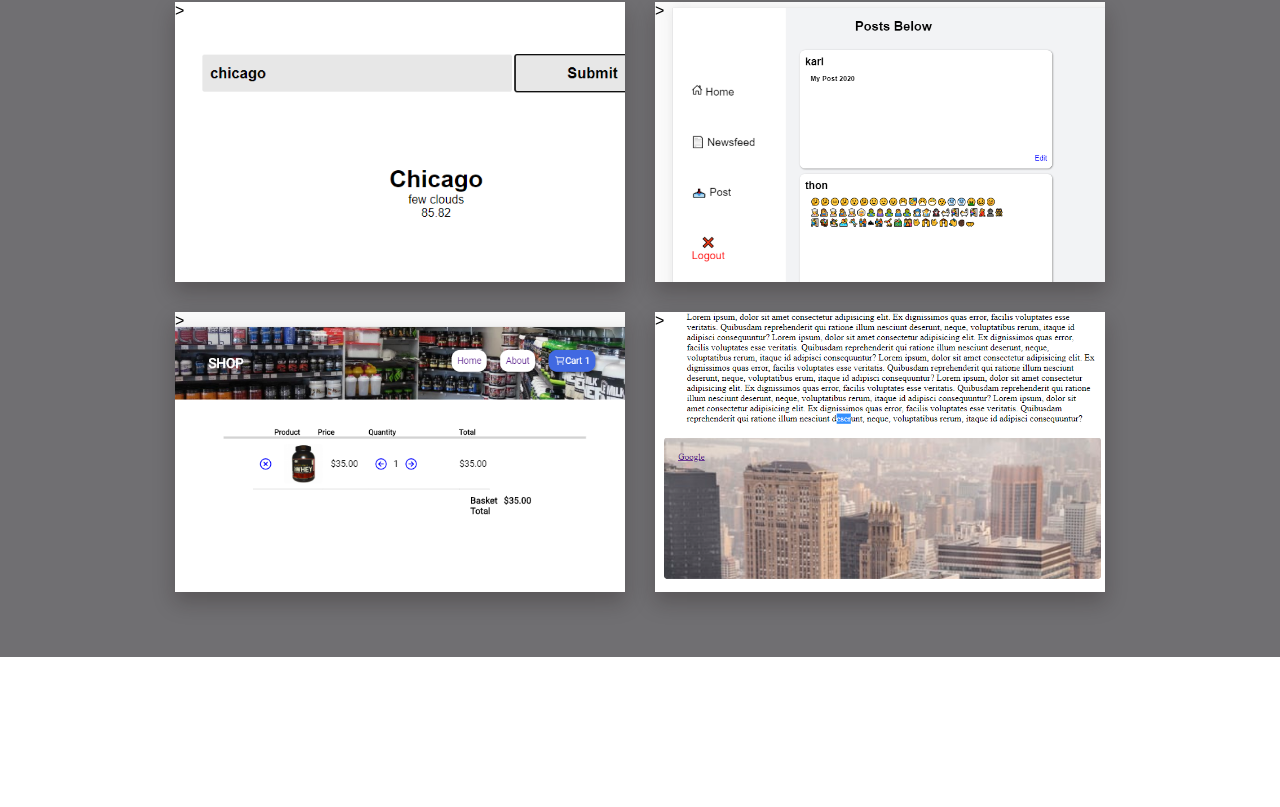
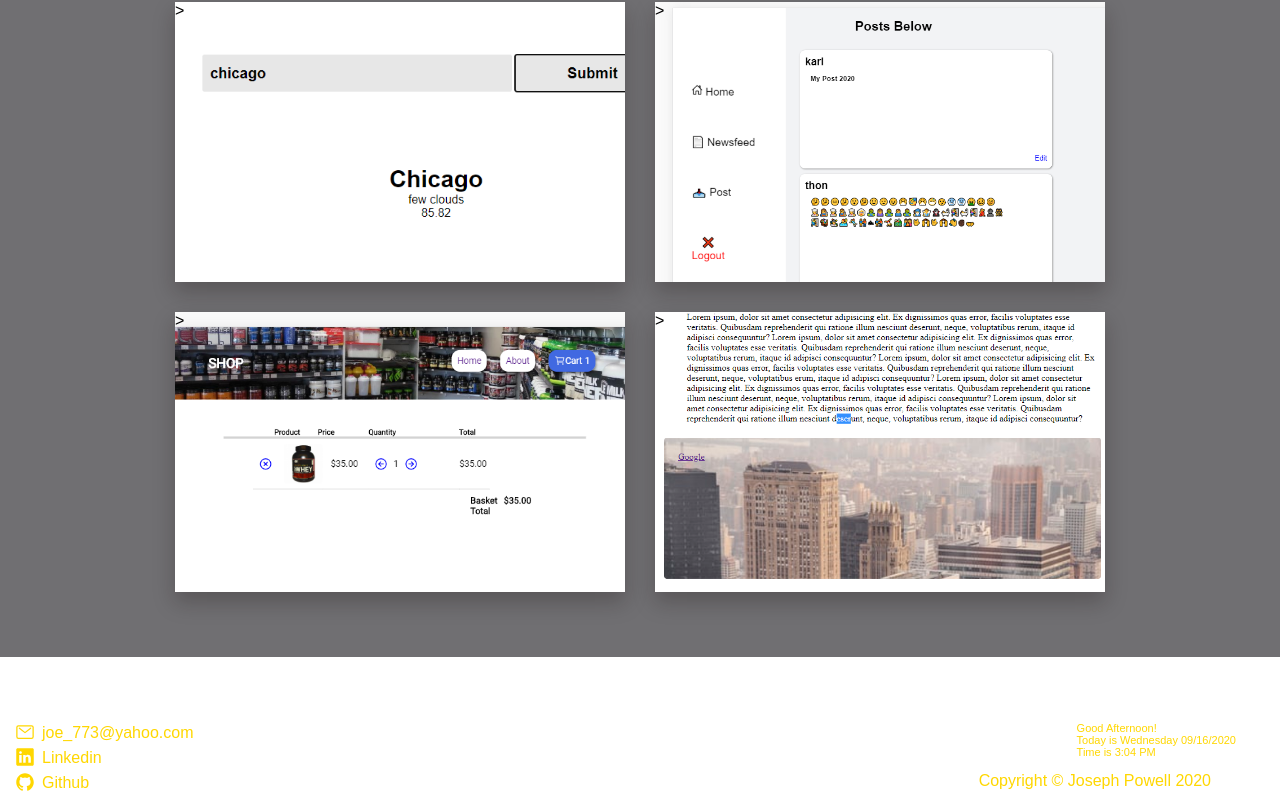
Before and after one commit to Joe-Powell/portfolio_react, a React (Create React App) app: page / in a window 1280 px wide. Shown: the part 1413-2220 px from the top of the page. Built offline with nearby package versions, Linux system fonts and the light colour scheme.

Commit message:
added a lot

```diff
--- a/src/components/Footer.js
+++ b/src/components/Footer.js
@@ -1,25 +1,32 @@
 import React from 'react'
+import { getDays } from '../getDays';
+
 
 export default function Footer() {
     return (
         <footer>
             <div className='container'>
-                <div>
+                <div className='email '>
                     <ion-icon name="mail-outline"></ion-icon>
                     <p>joe_773@yahoo.com</p>
+
                 </div>
-                <div>
+                <div className='linkedin '>
                     <a href='https://www.linkedin.com/in/joseph-powell-737b5617a/' target="_blank">
                         <ion-icon name="logo-linkedin"></ion-icon>
                         <p>Linkedin</p>
                     </a>
                 </div>
-                <div class='githubdiv'>
+                <div class='githubdiv '>
                     <a href='https://github.com/Joe-Powell' target="_blank">
                         <ion-icon name="logo-github"></ion-icon>
                         <p>Github </p>
                     </a>
                     <p class='copyright'> Copyright © Joseph Powell 2020</p>
+                </div>
+
+                <div className='greeting'>
+                    <span className='landing'>{setInterval(getDays, 1000)}</span>
                 </div>
 
             </div>
--- a/src/components/Second.js
+++ b/src/components/Second.js
@@ -14,18 +14,30 @@ function Second() {
         <div className='container2'  >
             <div className='title' data-aos="fade-right" data-aos-offset="400" data-aos-duration="3000">
                 <h1>Joe Powell</h1>
-                <h2>Web Developer</h2><br></br>
+                <h2>Web Developer</h2>
+
+                <a href='http://www.joe-powell.com/Resume2020.pdf' target="_blank">Resume</a>
 
 
-                <div className='skills'>
-                    HTML5 | CSS3 <br></br>
+
+
+                <div className='SklGrtWrap'>
+                    <div className='skills'>
+                        HTML5 | CSS3 <br></br>
                     JavaScript | Ajax<br></br>
                     React | Redux <br></br>
                     Node | Express<br></br>
                     Php | MySql
                 </div>
+
+                </div>
             </div>
-            <a href='http://www.joe-powell.com/Resume2020.pdf' target="_blank">Resume</a>
+
+
+
+
+
+
 
 
 
--- a/src/css/style.css
+++ b/src/css/style.css
@@ -13,6 +13,7 @@ body {
 
 .container2 {
     height: 100vh;
+    width: 100vw;
     color: white;
 
 
@@ -20,7 +21,6 @@ body {
 }
 
 .container2 .title {
-
  padding-left: 90px;
  padding-top: 50px;
  font-family: cursive;
@@ -33,30 +33,52 @@ body {
 
 }
 
-.container2 .skills {
+
+
+
+ .container2 .SklGrtWrap {
+     width: 100%;
+
+     display: flex;
+
+
+ }
+
+ .container2 .SklGrtWrap .skills {
     font-family: sans-serif;
-    line-height: 50px;
+    line-height: 45px;
+    width:fit-content;
+
 
 }
 
+
+
+
 .container2 a {
-    color: white;
+
     text-decoration: none;
-    display: block;
-    padding:10px;
+    display: inline-block;
     width: fit-content;
-    margin: 50px auto;
-
-    font-size: x-large;
+    margin-right: 30px;
+    font-size: xx-large;
     font-weight: 600;
-    color: blue;
-    background-color: black;
-    border-radius: 15px;
+    color: gold;
     transition: 2s;
 }
 
 .container2 a:hover {
-    color:gold;
+    color:blue;
+}
+
+.container2 .greeting {
+    display: inline-block;
+   width: fit-content;
+   font-family: sans-serif;
+   font-size: 15px;
+   margin: 0px 0px;
+   color: yellow;
+
 }
 
 
@@ -266,10 +288,23 @@ footer .container {
     height: 100px;
     flex-direction: column;
     padding:15px;
+    position: relative;
 
 
     animation-name: footerCont;
     animation-duration: 2s;
+}
+
+
+
+footer .greeting {
+    position: absolute;
+    right:10px;
+    top:15px;
+    color: gold;
+    font-size: 11px;
+
+
 }
 
 
@@ -284,6 +319,8 @@ footer .container {
 
 footer p {
     display: inline-block;
+    color: gold;
+
 
 }
 
@@ -291,7 +328,7 @@ footer p {
 
 footer a {
     text-decoration: none;
-    color: white;
+    color: gold;
 
 }
 
@@ -299,6 +336,7 @@ footer ion-icon {
     vertical-align: bottom;
     padding-right:7px;
     font-size: 20px;
+    color: gold;
 
 }
 
@@ -317,6 +355,8 @@ footer .copyright {
 
 
  }
+
+
 
 
 
@@ -396,9 +436,15 @@ footer .copyright {
 
     }
 
-    .container2 .skills {
+    .container2 a {
+        margin: 5px 0px ;
+    }
+
+
+    .container2 .SklGrtWrap .skills {
         font-family: sans-serif;
         line-height: 30px;
+        margin: auto;
 
     }
 
@@ -476,6 +522,8 @@ footer .container {
     animation-duration: 2s;
 }
 
+
+
     footer .githubdiv  {
         display: flex;
         width: 95vw;
@@ -490,4 +538,6 @@ footer .container {
     }
 
 
+
+
 }
--- /dev/null
+++ b/src/getDays.js
@@ -0,0 +1,204 @@
+
+
+
+
+
+
+
+export let getDays = () => {
+    const landing = document.querySelector('.landing');
+
+    const days = ['Sunday', 'Monday', 'Tuesday', 'Wednesday', 'Thursday', 'Friday', 'Saturday'];
+    const months = ['January', 'February', 'March', 'April', 'May', 'June', 'July', 'August', 'September', 'October', 'November', 'December'];
+    const myDate = new Date();
+
+    const year = myDate.getFullYear();
+    let month = myDate.getMonth();
+    let dayOfMonth = myDate.getDate();
+
+    const myDay = myDate.getDay();
+    const time = myDate.getTime();
+    let hour = myDate.getHours();  // made let for the switch ststement
+    let minutes = myDate.getMinutes();
+    let seconds = myDate.getSeconds();
+
+    let greeting = '';
+
+    /// if minutes and seconds are below 10 put zero before it
+
+    if (seconds < 10) {
+        seconds = '0' + seconds;
+    };
+
+
+    if (minutes < 10) {
+        minutes = '0' + minutes;
+    };
+
+    month += 1;
+
+    if (month < 10) {
+        month = '0' + month;
+    }
+
+    if (dayOfMonth < 10) {
+        dayOfMonth = '0' + dayOfMonth;
+    }
+
+    // give time AM and a Good morning greeting 1-12 !! Order was important
+    switch (hour) {
+        case 0:
+            hour = 12;
+            minutes = minutes + ' am';
+            greeting = 'Good  morning!';
+            break;
+        case 1:
+            hour = 1;
+            minutes = minutes + ' am';
+            greeting = 'Good  morning!';
+            break;
+        case 2:
+            hour = 2;
+            minutes = minutes + ' am';
+            greeting = 'Good  morning!';
+            break;
+        case 3:
+            hour = 3;
+            minutes = minutes + ' am';
+            greeting = 'Good  morning!';
+            break;
+        case 4:
+            hour = 4;
+            minutes = minutes + ' am';
+            greeting = 'Good  morning!';
+            break;
+        case 5:
+            hour = 5;
+            minutes = minutes + ' am';
+            greeting = "Good  morning!";
+            break;
+        case 6:
+            hour = 6;
+            minutes = minutes + ' am';
+            greeting = "Good  morning!";
+            break;
+        case 7:
+            hour = 7;
+            minutes = minutes + ' am';
+            greeting = "Good  morning!";
+            break;
+        case 8:
+            hour = 8;
+            minutes = minutes + ' am';
+            greeting = "Good  morning!";
+            break;
+        case 9:
+            hour = 9;
+            minutes = minutes + ' am';
+            greeting = "Good  morning!";
+            break;
+        case 10:
+            hour = 10;
+            minutes = minutes + ' am';
+            greeting = "Good  morning!";
+            break;
+        case 11:
+            hour = 11;
+            minutes = minutes + ' pm';
+            greeting = "Good Afternoon";
+            break;
+    };
+
+
+    //switch statement from making hour PM + had to make the hour variable let!!! const wouldn't work!!
+    // also.. had to put 1-12 on top because am and pm would override....
+    switch (hour) {
+        case 12:
+            hour = 12;
+            minutes = minutes + ' ';
+            greeting = 'Good Afternoon';
+            break;
+        case 13:
+            hour = 1;
+            minutes = minutes + ' PM';
+            greeting = 'Good Afternoon';
+            break;
+        case 14:
+            hour = 2;
+            minutes = minutes + ' PM';
+            greeting = 'Good Afternoon';
+            break;
+        case 15:
+            hour = 3;
+            minutes = minutes + ' PM';
+            greeting = 'Good Afternoon';
+            break;
+        case 16:
+            hour = 4;
+            minutes = minutes + ' PM';
+            greeting = 'Good Afternoon';
+            break;
+        case 17:
+            hour = 5;
+            minutes = minutes + ' PM';
+            greeting = "Good evening";
+            break;
+        case 18:
+            hour = 6;
+            minutes = minutes + ' PM';
+            greeting = "Good evening";
+            break;
+        case 19:
+            hour = 7;
+            minutes = minutes + ' PM';
+            greeting = "Good evening";
+            break;
+        case 20:
+            hour = 8;
+            minutes = minutes + ' PM';
+            greeting = "Good evening";
+            break;
+        case 21:
+            hour = 9;
+            minutes = minutes + ' PM';
+            greeting = "Good evening";
+            break;
+        case 22:
+            hour = 10;
+            minutes = minutes + ' PM';
+            greeting = "Good evening";
+            break;
+        case 23:
+            hour = 11;
+            minutes = minutes + ' AM';
+            greeting = "Good evening";
+            break;
+    };
+
+
+
+
+
+    /// convert
+
+
+    if (myDay == 0) {
+        landing.innerHTML = greeting + '!' + '<br>' + 'Today is ' + days[0] + ' ' + month + '/' + dayOfMonth + '/' + year + '<br>' + 'Time is ' + hour + ':' + minutes;
+    } else if (myDay == 1) {
+        landing.innerHTML = greeting + '!' + '<br>' + 'Today is ' + days[1] + ' ' + month + '/' + dayOfMonth + '/' + year + '<br>' + 'Time is ' + hour + ':' + minutes;
+    } else if (myDay == 2) {
+        landing.innerHTML = greeting + '!' + '<br>' + 'Today is ' + days[2] + ' ' + month + '/' + dayOfMonth + '/' + year + '<br>' + 'Time is ' + hour + ':' + minutes;
+    } else if (myDay == 3) {
+        landing.innerHTML = greeting + '!' + '<br>' + 'Today is ' + days[3] + ' ' + month + '/' + dayOfMonth + '/' + year + '<br>' + 'Time is ' + hour + ':' + minutes;
+    } else if (myDay == 4) {
+        landing.innerHTML = greeting + '!' + '<br>' + 'Today is ' + days[4] + ' ' + month + '/' + dayOfMonth + '/' + year + '<br>' + 'Time is ' + hour + ':' + minutes;
+    } else if (myDay == 5) {
+        landing.innerHTML = greeting + '!' + '<br>' + 'Today is ' + days[5] + ' ' + month + '/' + dayOfMonth + '/' + year + '<br>' + 'Time is ' + hour + ':' + minutes;
+    } else if (myDay == 6) {
+        landing.innerHTML = greeting + '!' + '<br>' + 'Today is ' + days[6] + ' ' + month + '/' + dayOfMonth + '/' + year + '<br>' + 'Time is ' + hour + ':' + minutes;
+    }
+
+
+
+
+}
```
